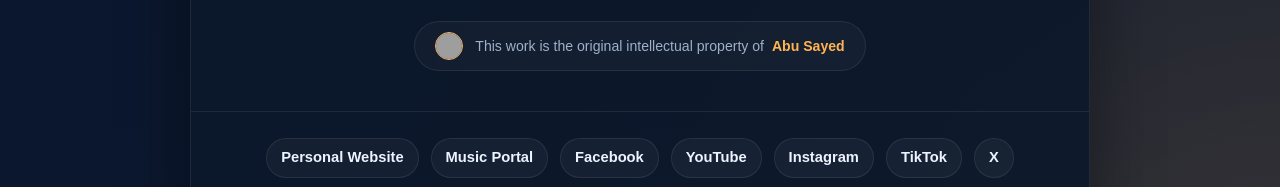
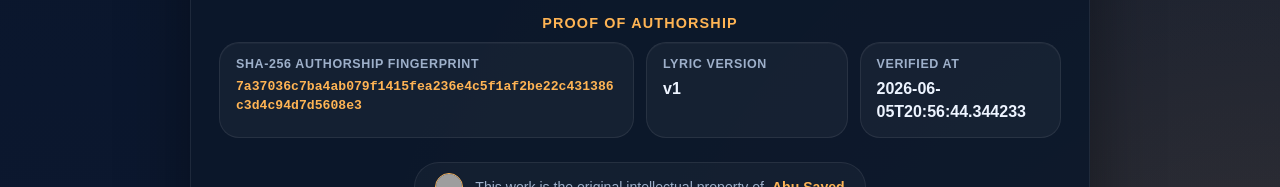
Before and after one commit to ImAbuSayed/tracing-all-your-scars, a plain HTML site: page index.html in a window 1280 px wide. Shown: the part 2607-2794 px from the top of the page. Drawn offline with Linux system fonts and the light colour scheme; grey boxes are pictures that could not be loaded.

Commit message:
feat: update song assets v1 with signed GPG commit [verified]

```diff
--- a/index.html
+++ b/index.html
@@ -14,9 +14,9 @@
     <meta name="keywords" content="Tracing All Your Scars, Abu Sayed lyrics, original song lyrics, Abu Sayed original song, Abu Sayed lyricist, Abu Sayed composer, Abu Sayed songwriter, official lyrics">
     <meta name="robots" content="index,follow,max-snippet:-1,max-image-preview:large,max-video-preview:-1">
     <meta name="referrer" content="strict-origin-when-cross-origin">
-    <meta name="description" content="Official lyrics for &#x27;Tracing All Your Scars&#x27;, an original song written, composed, created, and owned by Abu Sayed.">
+    <meta name="description" content="Access the verified lyrics of &#x27;Tracing All Your Scars&#x27;, an original song crafted, composed, and performed by Abu Sayed.">
     <meta property="og:title" content="Tracing All Your Scars - Original Lyrics by Abu Sayed">
-    <meta property="og:description" content="Official lyrics for &#x27;Tracing All Your Scars&#x27;, an original song written, composed, created, and owned by Abu Sayed.">
+    <meta property="og:description" content="Access the verified lyrics of &#x27;Tracing All Your Scars&#x27;, an original song crafted, composed, and performed by Abu Sayed.">
     <meta property="og:type" content="music.song">
     <meta property="og:url" content="https://imabusayed.github.io/tracing-all-your-scars/">
     <meta property="og:site_name" content="Abu Sayed Music">
@@ -24,7 +24,7 @@
     <meta name="last-modified" content="2026-06-02 07:08:00">
     <meta name="twitter:card" content="summary_large_image">
     <meta name="twitter:title" content="Tracing All Your Scars - Original Lyrics by Abu Sayed">
-    <meta name="twitter:description" content="Official lyrics for &#x27;Tracing All Your Scars&#x27;, an original song written, composed, created, and owned by Abu Sayed.">
+    <meta name="twitter:description" content="Access the verified lyrics of &#x27;Tracing All Your Scars&#x27;, an original song crafted, composed, and performed by Abu Sayed.">
     <link rel="canonical" href="https://imabusayed.github.io/tracing-all-your-scars/">
     <link rel="sitemap" type="application/xml" title="Sitemap" href="https://imabusayed.github.io/tracing-all-your-scars/sitemap.xml">
     <link rel="author" href="https://github.com/ImAbuSayed">
@@ -100,7 +100,7 @@
       "@id": "https://imabusayed.github.io/tracing-all-your-scars#webpage",
       "url": "https://imabusayed.github.io/tracing-all-your-scars/",
       "name": "Tracing All Your Scars - Original Lyrics by Abu Sayed",
-      "description": "Official lyrics for 'Tracing All Your Scars', an original song written, composed, created, and owned by Abu Sayed.",
+      "description": "Access the verified lyrics of 'Tracing All Your Scars', an original song crafted, composed, and performed by Abu Sayed.",
       "isPartOf": {
         "@id": "https://music.abusayed.com.bd/#website"
       },
@@ -537,7 +537,7 @@
 
         <div class="controls">
             <button class="btn-speak" id="speakBtn" title="Read the lyrics aloud"><span id="speakText">Read Aloud</span></button>
-            <a href="https://music.abusayed.com.bd/Licensing/?https://imabusayed.github.io/tracing-all-your-scars/" class="btn-license" title="Get licensing for this song" target="_blank">Request Licensing for Tracing All Your Scars</a>
+            <a href="https://music.abusayed.com.bd/Licensing/?https://imabusayed.github.io/tracing-all-your-scars/" class="btn-license" title="Get licensing for this song" target="_blank">Commercial Licensing for Tracing All Your Scars</a>
 
         </div>
         <br>
@@ -612,6 +612,26 @@
             <div class="meta-card">
                 <span class="meta-label">Publisher</span>
                 <strong>Abu Sayed Music</strong>
+            </div>
+
+                </div>
+            </div>
+
+            <div class="details-block">
+                <div class="details-title">Proof of Authorship</div>
+                <div class="meta-grid">
+
+            <div class="meta-card" style="grid-column: span 2;">
+                <span class="meta-label">SHA-256 Authorship Fingerprint</span>
+                <strong style="word-break: break-all; font-family: monospace; font-size: 0.82rem; color: var(--accent);">7a37036c7ba4ab079f1415fea236e4c5f1af2be22c431386c3d4c94d7d5608e3</strong>
+            </div>
+            <div class="meta-card">
+                <span class="meta-label">Lyric Version</span>
+                <strong>v1</strong>
+            </div>
+            <div class="meta-card">
+                <span class="meta-label">Verified At</span>
+                <strong>2026-06-05T20:56:44.344233</strong>
             </div>
 
                 </div>
```
Also changed, not shown: excerpts/Bridge-Preview.txt (added), excerpts/Chorus-Preview.txt (added), excerpts/Final-Chorus-Preview.txt (added), excerpts/Hook-Preview.txt (added), excerpts/Post-Chorus-2-Preview.txt (added), excerpts/Post-Chorus-Preview.txt (added), excerpts/Pre-Chorus-2-Preview.txt (added), excerpts/Pre-Chorus-Preview.txt (added), excerpts/Verse-1-Preview.txt (added), excerpts/Verse-2-Preview.txt (added), hashes.txt (added), llms.txt, lyrics_backup/2026-06-05_tracing-all-your-scars-v1.txt (added), manifest.json (added), 1 other file.
